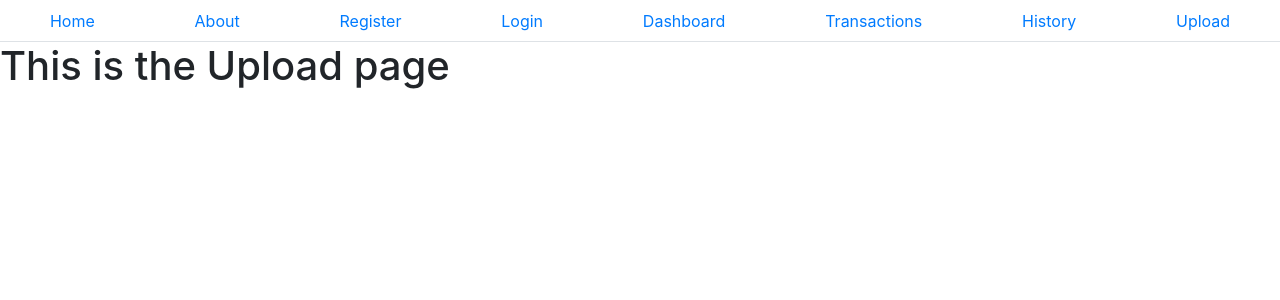
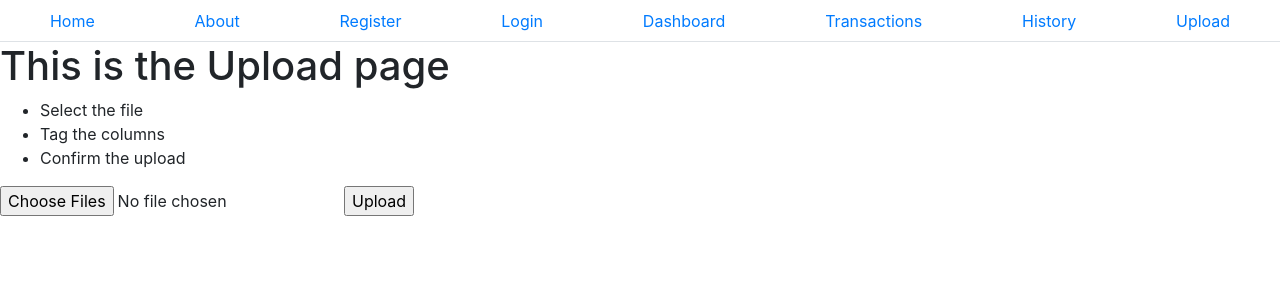
Before and after one commit to WarrenJohn/keepsimplebooks, a Vue app in the folder client/: page /upload in a window 1280 px wide. Shown: the top 300 px of the page. Built offline with nearby package versions, Linux system fonts and the light colour scheme.

Commit message:
Added comments to dashboard and upload.vue pages - started working on upload.vue

```diff
--- a/client/src/views/Dashboard.vue
+++ b/client/src/views/Dashboard.vue
@@ -1,19 +1,15 @@
 <template>
   <div class="dashboard">
     <h1>This is the Dashboard</h1>
-    <Categories></Categories>
+    <ul>
+        <li>Overview of account activity</li>
+        <li>View moneyflow in and out</li>
+        <li>Add/remove categories and tags</li>
+        <li>View money spent/made by category</li>
+    </ul>
   </div>
 </template>
 
 <script>
-import Categories from '@/components/Categories.vue'
 
-// import axios from 'axios';
-
-export default {
-    name: 'category',
-    components: {
-      Categories
-  }
-}
 </script>
--- a/client/src/views/Upload.vue
+++ b/client/src/views/Upload.vue
@@ -1,5 +1,38 @@
 <template>
   <div class="upload">
     <h1>This is the Upload page</h1>
+    <ul>
+        <li>Select the file</li>
+        <li>Tag the columns</li>
+        <li>Confirm the upload</li>
+    </ul>
+        <form method="post" enctype="multipart/form-data">
+            <input type="file" accept=".csv" name="uploads" @change="onFileSelected" multiple>
+            <input type="submit" value="Upload">
+        </form>
+
   </div>
 </template>
+<script>
+import axios from 'axios'
+
+export default{
+    name: 'Uploads',
+        props: {
+            selected: String
+        },
+    data () {
+        return {
+            selectedFiles: null,
+        }
+    },
+    methods: {
+        onFileSelected: function(event){
+            this.selectedFiles = event.target.files
+        },
+        sendFile: function(){
+
+        }
+    }
+}
+</script>
```
